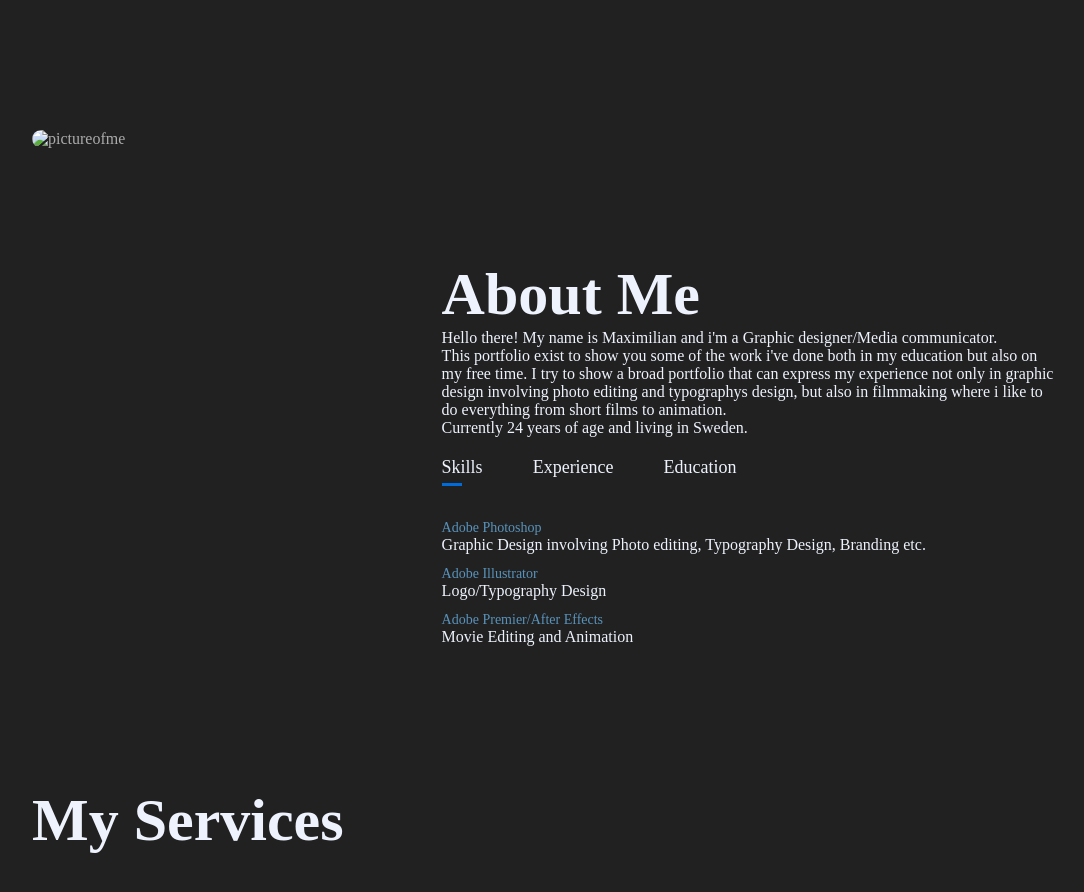
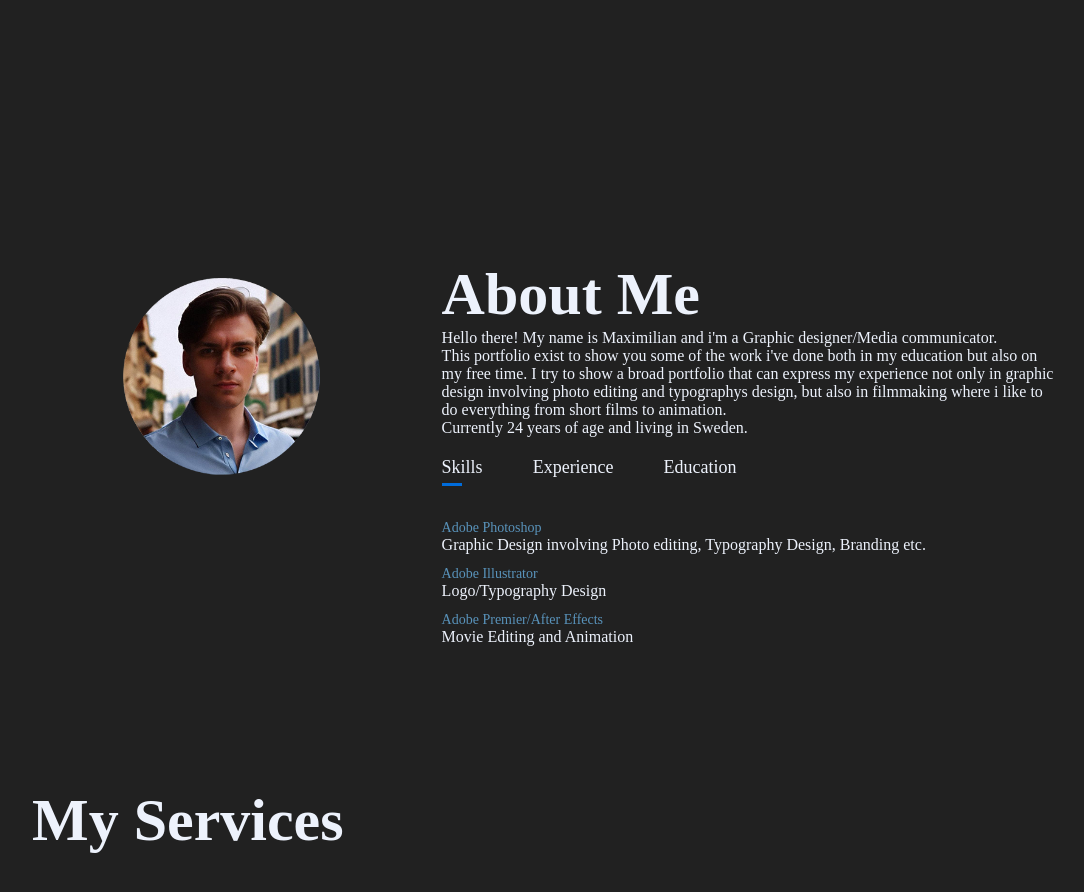
Before and after one commit to Maxiejohansson/Maxieportfolio, a plain HTML site: page index.html in a window 1280 px wide. Shown: the part 820-1712 px from the top of the page, without its empty margins (96-1180 px from the left). Drawn offline with Linux system fonts and the light colour scheme.

Commit message:
Update index.html

```diff
--- a/index.html
+++ b/index.html
@@ -49,7 +49,7 @@ Under min andra columbn (about-col-2) har jag lagt in en ytterligare div class s
 	  <div class="container">
 		   <div class="row">
 			     <div class="about-col-1">
-			     	   <img src="material/mig.png" alt="pictureofme">
+			     	   <img src="material/migbildtest.png" alt="pictureofme">
 			     </div>
 			     <div class="about-col-2">
 				       <h1 class="sub-title">About Me</h1>
```
